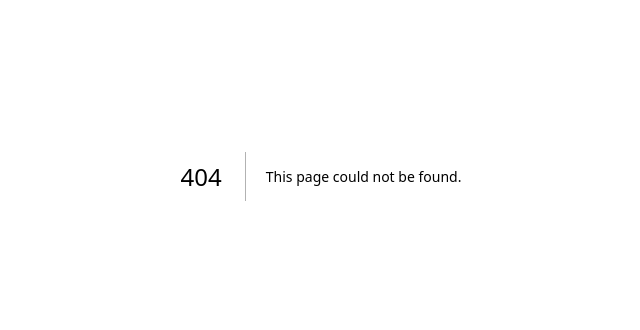
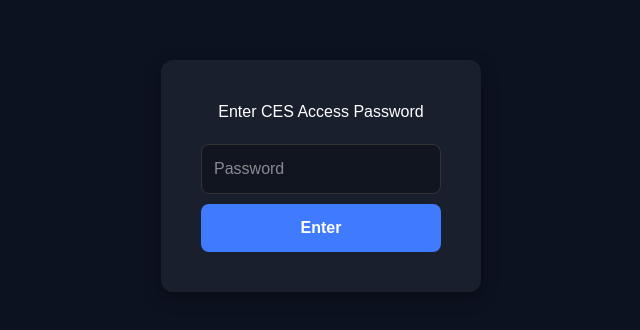
Before and after one commit to seando100/sophia-ces-ui, a Next.js app: page /login in a window 1280 px wide. Before the commit this address had no page. Shown: the part 224-554 px from the top of the page, without its empty margins (319-959 px from the left). Built offline with nearby package versions, Linux system fonts and the light colour scheme.

Commit message:
Add CES password gate (middleware, login page, login API)

```diff
--- /dev/null
+++ b/app/api/login/route.ts
@@ -0,0 +1,21 @@
+import { NextResponse } from "next/server";
+
+export async function POST(req: Request) {
+  const { password } = await req.json();
+  const correctPassword = process.env.CES_PASSWORD;
+
+  if (password === correctPassword) {
+    const res = NextResponse.json({ ok: true });
+
+    res.cookies.set("ces_auth", password, {
+      httpOnly: true,
+      secure: true,
+      path: "/",
+      maxAge: 60 * 60 * 12 // 12 hours
+    });
+
+    return res;
+  }
+
+  return new NextResponse("Unauthorized", { status: 401 });
+}
--- /dev/null
+++ b/app/login/page.tsx
@@ -0,0 +1,83 @@
+"use client";
+import { useState } from "react";
+
+export default function LoginPage() {
+  const [input, setInput] = useState("");
+  const [error, setError] = useState("");
+
+  const attemptLogin = async () => {
+    const res = await fetch("/api/login", {
+      method: "POST",
+      headers: { "Content-Type": "application/json" },
+      body: JSON.stringify({ password: input }),
+    });
+
+    if (res.ok) {
+      window.location.href = "/ces";
+    } else {
+      setError("Incorrect password. Please try again.");
+    }
+  };
+
+  return (
+    <div style={{
+      display: "flex",
+      height: "100vh",
+      justifyContent: "center",
+      alignItems: "center",
+      background: "#0c1220",
+      color: "white",
+      fontFamily: "sans-serif"
+    }}>
+      <div style={{
+        background: "#1a1f2e",
+        padding: "40px",
+        borderRadius: "12px",
+        width: "320px",
+        boxShadow: "0 6px 18px rgba(0,0,0,0.3)"
+      }}>
+        <h2 style={{ textAlign: "center", marginBottom: "20px" }}>
+          Enter CES Access Password
+        </h2>
+
+        <input
+          type="password"
+          value={input}
+          placeholder="Password"
+          onChange={(e) => setInput(e.target.value)}
+          style={{
+            width: "100%",
+            padding: "12px",
+            borderRadius: "8px",
+            border: "1px solid #333",
+            background: "#11151f",
+            color: "white",
+            marginBottom: "10px"
+          }}
+        />
+
+        {error && (
+          <p style={{ color: "#ff5f5f", marginBottom: "12px", textAlign: "center" }}>
+            {error}
+          </p>
+        )}
+
+        <button
+          onClick={attemptLogin}
+          style={{
+            width: "100%",
+            padding: "12px",
+            background: "#3f7aff",
+            borderRadius: "8px",
+            border: "none",
+            color: "white",
+            fontWeight: "bold",
+            cursor: "pointer"
+          }}
+        >
+          Enter
+        </button>
+      </div>
+    </div>
+  );
+}
--- /dev/null
+++ b/middleware.ts
@@ -0,0 +1,24 @@
+import { NextResponse } from "next/server";
+import type { NextRequest } from "next/server";
+
+export function middleware(req: NextRequest) {
+  const password = process.env.CES_PASSWORD;
+  const cookie = req.cookies.get("ces_auth");
+
+  const isLoggedIn = cookie?.value === password;
+
+  // Allow access to the login page and static assets
+  if (req.nextUrl.pathname.startsWith("/login")) {
+    return NextResponse.next();
+  }
+
+  // Protect the CES demo route
+  if (req.nextUrl.pathname.startsWith("/ces")) {
+    if (!isLoggedIn) {
+      return NextResponse.redirect(new URL("/login", req.url));
+    }
+  }
+
+  // Everything else is allowed
+  return NextResponse.next();
+}
```
